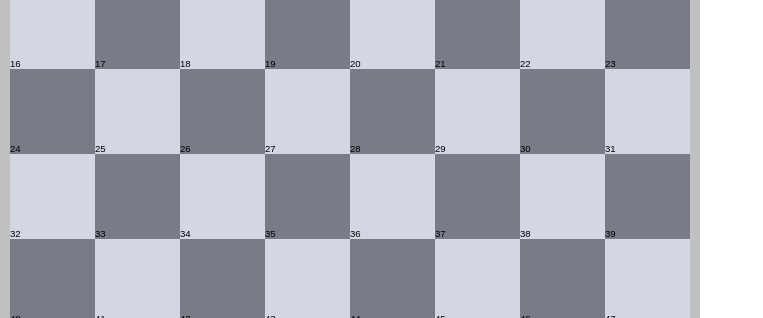
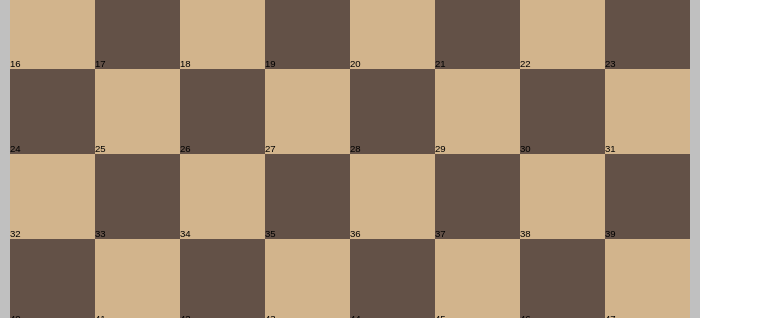
Before and after one commit to Kwshal/CHESS, a plain HTML site: page index.html in a window 1280 px wide. Shown: the part 196-514 px from the top of the page, without its empty margins (0-763 px from the left). Drawn offline with Linux system fonts and the light colour scheme.

Commit message:
Update style.css

```diff
--- a/style.css
+++ b/style.css
@@ -1,9 +1,9 @@
 :root {
   /* --board-light-square: #ebecd0; */
-  --board-light-square: #D3D7E3;
+  --board-light-square: tan;
   /* --board-dark-square: #779556; */
   /* --board-dark-square: #586e40; */
-  --board-dark-square: #494b5abb;
+  --board-dark-square: #635147;
   --board-border: #b2b2b2;
 }
 
```
